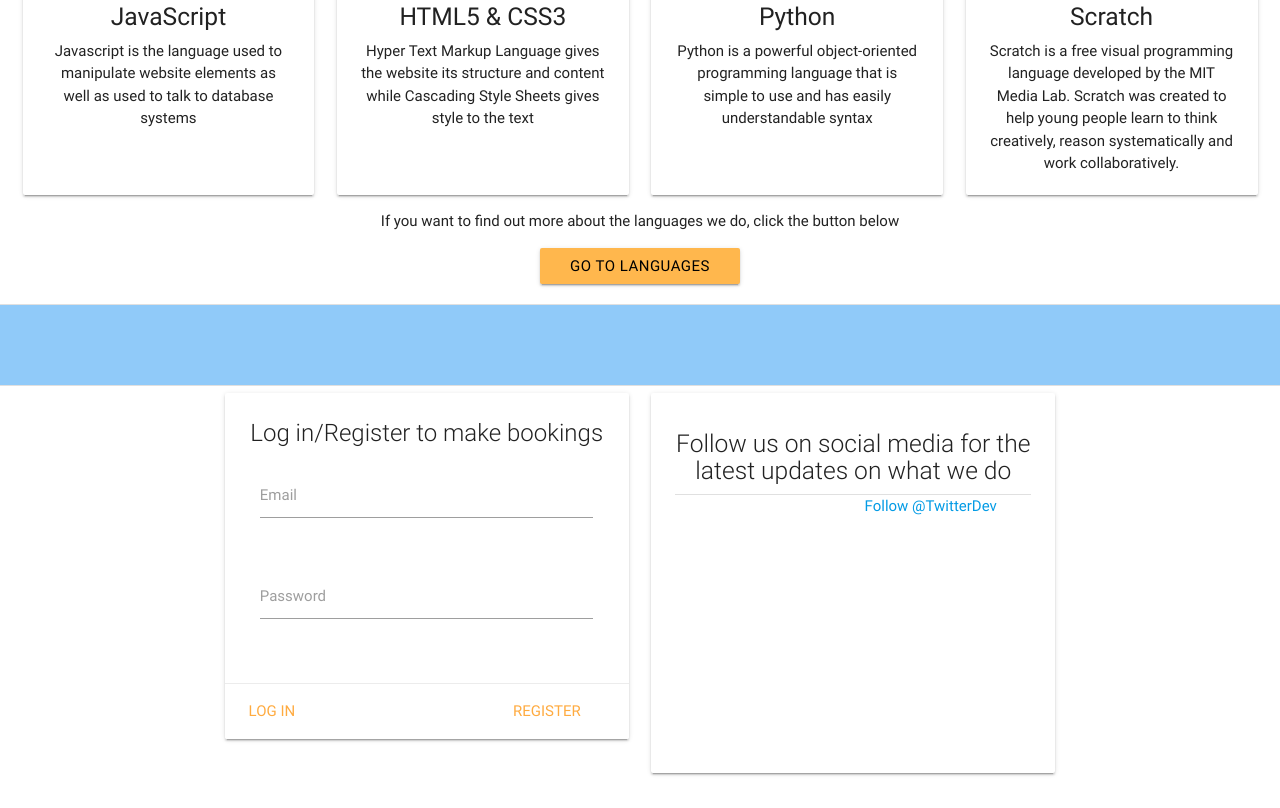
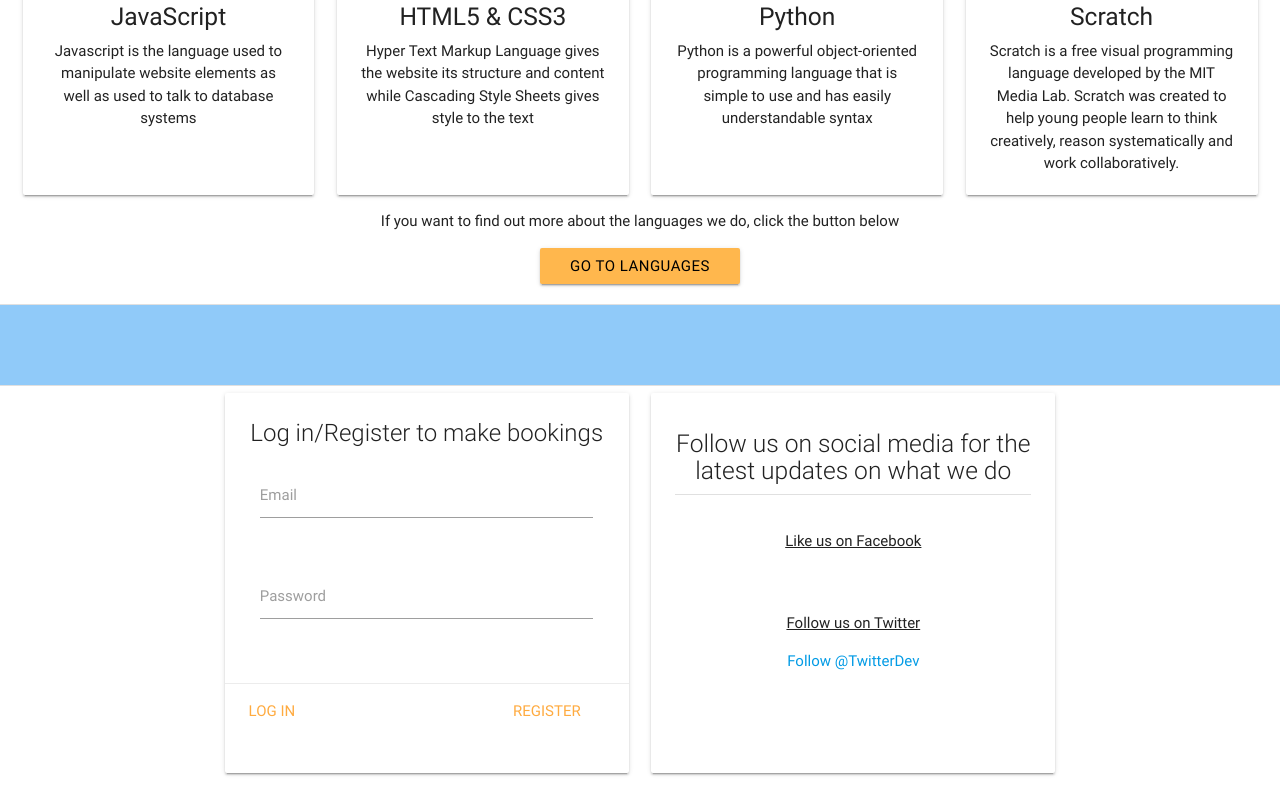
Before and after one commit to stew1995/WebSWS1, a plain HTML site: page home.html in a window 1280 px wide. Shown: the part 711-1519 px from the top of the page. Drawn offline with Linux system fonts and the light colour scheme; some packages are replaced by stand-ins of ours.

Commit message:
Label for social media

```diff
--- a/home.html
+++ b/home.html
@@ -110,7 +110,7 @@
 <div class="row">
     <!--Login-->
     <div class="col s12 m6 l4 offset-l2">
-        <div class="card">
+        <div class="card" style="height: 380px">
             <div class="card-content">
                 <span class="card-title center">Log in/Register to make bookings</span>
                 <div class="row">
@@ -135,18 +135,26 @@
     <!--Social Media-->
     <div class="col s12 m6  l4">
 
-        <div class="card-panel" style="height: 380px">
-          <h5 class="center light">Follow us on social media for the latest updates on what we do
+        <div class="card-panel center" style="height: 380px">
+          <h5 class="light">Follow us on social media for the latest updates on what we do
           </h5>
             <div class="divider"></div>
-            <div class="col s6">
+            <!-- Social media rows to get them underneither one another-->
+                <div class="row" style="margin-top: 20px;">
+                    <!--Facebook-->
+                    <div class="col s12">
+                        <p style="text-decoration: underline;">Like us on Facebook</p>
+                        <div class="fb-like" data-layout="button" data-action="like" data-size="large" data-show-faces="true" data-share="false"></div>
+                    </div>
+                </div>
+                <div class="row" style="margin-top: 30px;">
+                    <!--Twitter-->
+                    <div class="col s12">
+                        <p style="text-decoration: underline;">Follow us on Twitter</p>
+                        <a href="https://twitter.com/TwitterDev?ref_src=twsrc%5Etfw" class="twitter-follow-button" data-show-count="false">Follow @TwitterDev</a><script async src="//platform.twitter.com/widgets.js" charset="utf-8"></script>
+                    </div>
+                </div>
 
-                <div class="fb-like" data-layout="button" data-action="like" data-size="large" data-show-faces="true" data-share="false"></div>
-
-            </div>
-            <div class="col s6">
-                <a href="https://twitter.com/TwitterDev?ref_src=twsrc%5Etfw" class="twitter-follow-button" data-show-count="false">Follow @TwitterDev</a><script async src="//platform.twitter.com/widgets.js" charset="utf-8"></script>
-            </div>
         </div>
 
     </div>
```
